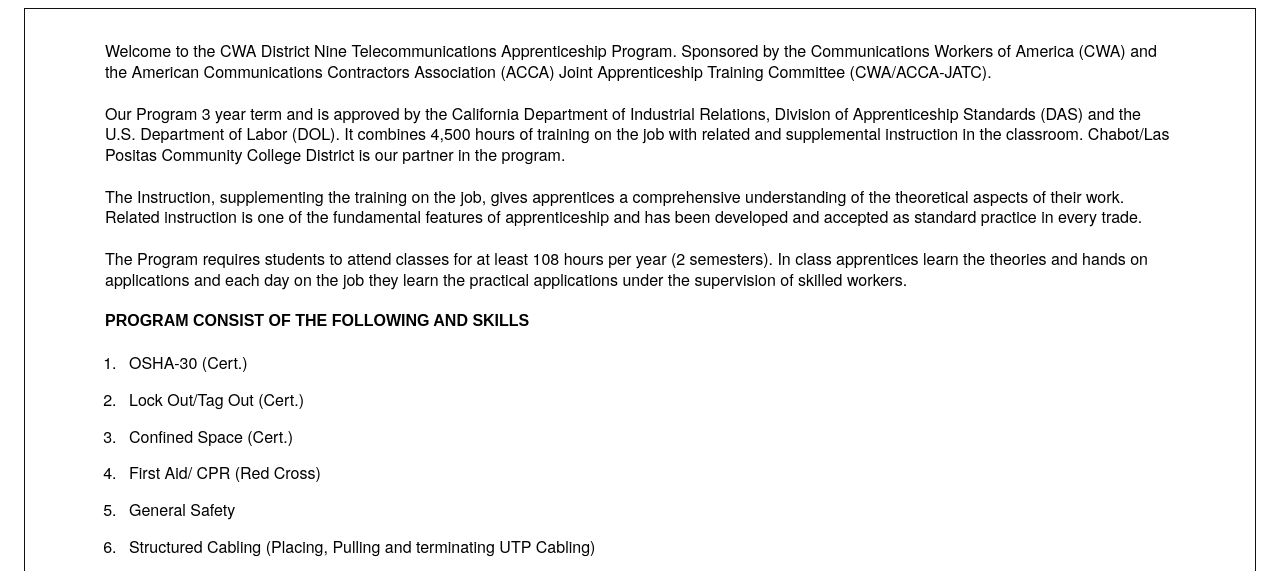
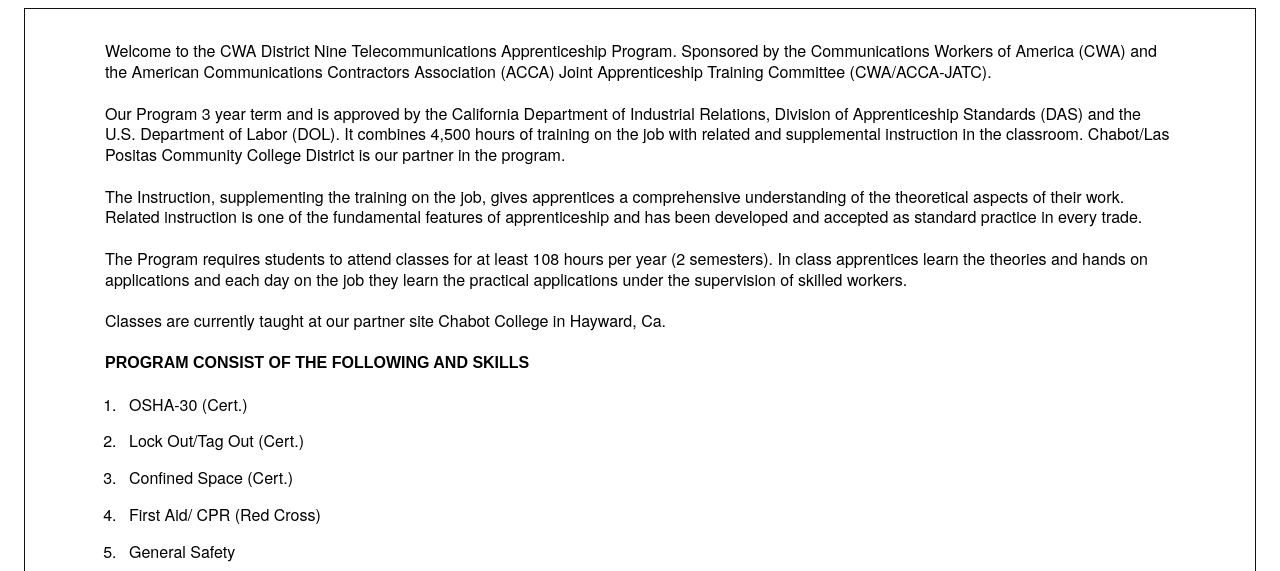
Before and after one commit to borgellaj/CWA-Project, a Gatsby site: page /program in a window 1280 px wide. Shown: the part 185-756 px from the top of the page. Built offline with nearby package versions, Linux system fonts and the light colour scheme; Gatsby itself is replaced by a stand-in of ours.

Commit message:
Update program.jsx

```diff
--- a/src/pages/program.jsx
+++ b/src/pages/program.jsx
@@ -31,6 +31,8 @@
                         on applications and each day on the job they learn the practical
                         applications under the supervision of skilled workers.
                     </p>
+                    <br />
+                            <p>Classes are currently taught at our partner site Chabot College in Hayward, Ca.</p>
                     <br />
 
                     <h2>PROGRAM CONSIST OF THE FOLLOWING AND SKILLS</h2>
```
